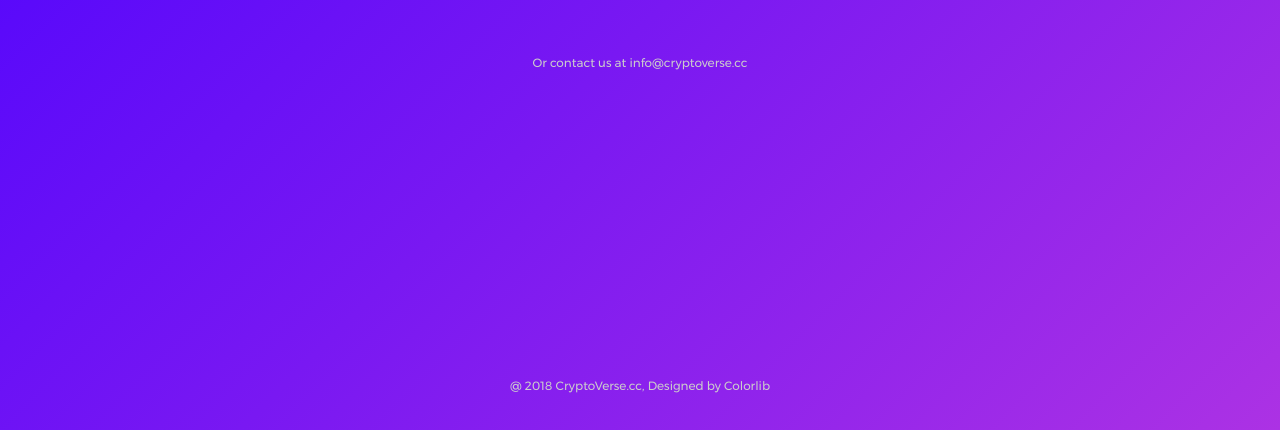
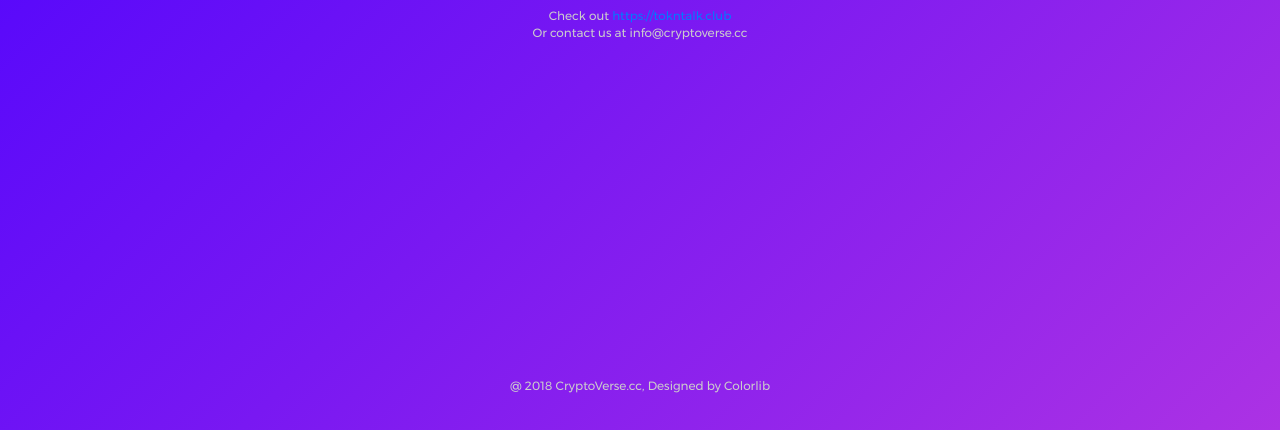
Before and after one commit to CryptoverseCC/cryptoversecc.github.io, a plain HTML site: page index.html in a window 1280 px wide. Shown: the part 370-800 px from the top of the page. Drawn offline with Linux system fonts and the light colour scheme.

Commit message:
Update index.html

```diff
--- a/index.html
+++ b/index.html
@@ -33,9 +33,7 @@
 
 			<p class="txt-center s1-txt3 p-b-60">
 				Check out <a href="https://tokntalk.club">https://tokntalk.club</a>
-			</p>
-
-			<p class="txt-center s1-txt3 p-b-60">
+				<br/>
 				Or contact us at info@cryptoverse.cc
 			</p>
 		</div>
```
